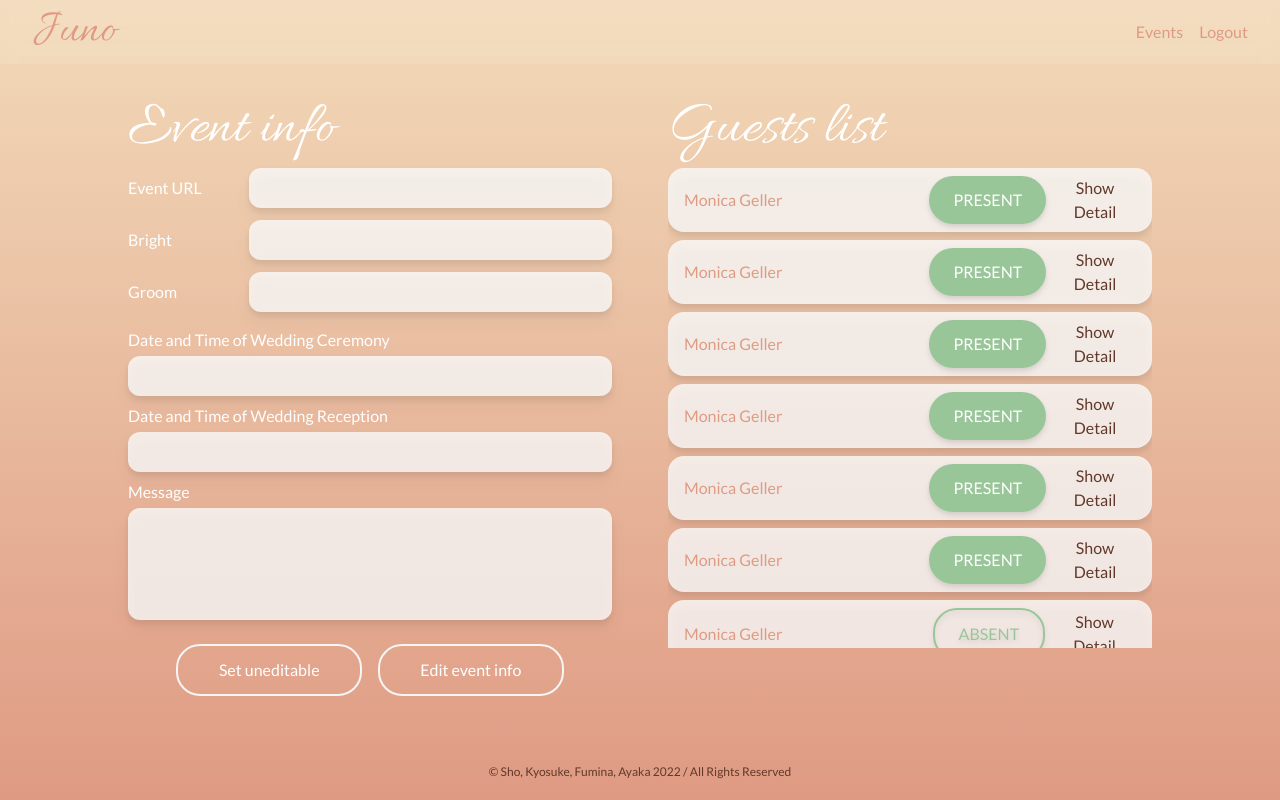
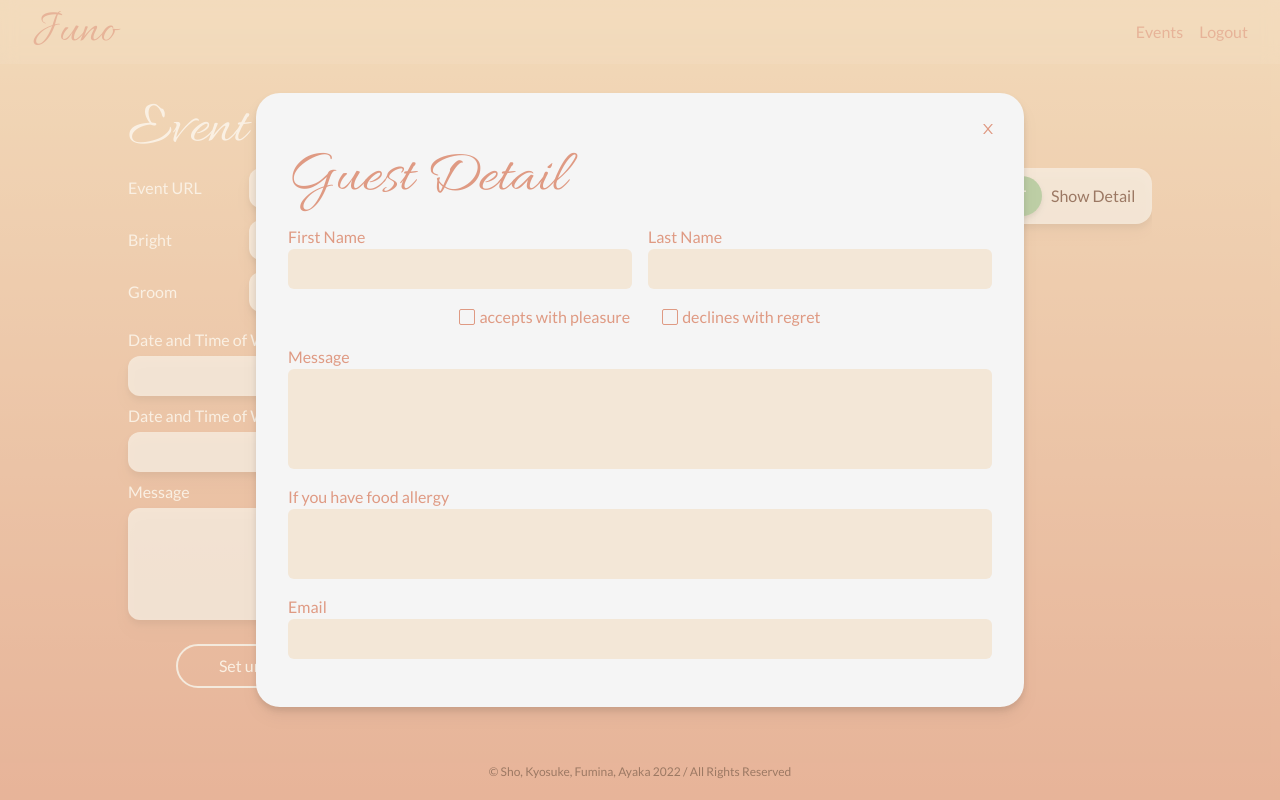
Before and after one commit to AyakaYasuda/juno, a React (Create React App) app: page /admin/event in a window 1280 px wide. Both pictures are taken after a click on the button "Show Detail". Built offline with nearby package versions, Linux system fonts and the light colour scheme.

Commit message:
modal done#17

```diff
--- a/package.json
+++ b/package.json
@@ -13,6 +13,7 @@
     "@types/react-dom": "^18.0.5",
     "react": "^18.1.0",
     "react-dom": "^18.1.0",
+    "react-icons": "^4.4.0",
     "react-redux": "^8.0.2",
     "react-router-dom": "^6.3.0",
     "react-scripts": "5.0.1",
--- a/src/index.css
+++ b/src/index.css
@@ -43,7 +43,7 @@
     @apply hover:border-b-2 border-white;
   }
   .InputDark {
-    @apply bg-Pink-lighter bg-opacity-50 text-Pink-default p-2 border-none rounded-md mb-4;
+    @apply bg-Pink-lighter bg-opacity-50 text-Pink-default p-2 border-none rounded-md;
   }
   .InputLighter {
     @apply p-1 rounded-3xl bg-White-lighter text-Pink-default bg-opacity-80 border-none drop-shadow-lg md:p-2 md:rounded-xl;
--- a/src/views/components/atomic/atoms/Button.tsx
+++ b/src/views/components/atomic/atoms/Button.tsx
@@ -7,7 +7,7 @@ type Props = {
 
 const Button: React.FC<Props> = ({ children, styleButton }) => {
   return (
-    <button className={`rounded-3xl py-3 px-6 w-full ${styleButton}`}>
+    <button className={`rounded-3xl py-2 px-4 w-full ${styleButton}`}>
       {children}
     </button>
   );
--- /dev/null
+++ b/src/views/components/atomic/molecules/Modal.tsx
@@ -0,0 +1,69 @@
+import React from 'react';
+import { AiOutlineClose } from 'react-icons/ai';
+import Card from '../atoms/Card';
+
+type ModalProps = {
+  closeHandler: () => void;
+};
+
+const Modal: React.FC<ModalProps> = ({ closeHandler }) => {
+  return (
+    <div className="absolute top-0 left-0 z-50 bg-Pink-lighter bg-opacity-40 w-screen h-screen FlexCenter text-Pink-default ">
+      <div className="relative w-3/4 md:w-3/5">
+        <Card>
+          <button onClick={closeHandler} className="absolute top-7 right-7">
+            <AiOutlineClose />
+          </button>
+          <h2 className="text-Pink-default mb-4 pt-6">Guest Detail</h2>
+          <form>
+            <ul>
+              <li className="md:flex flex-row gap-4 mb-4">
+                <label className="mb-4 md:mb-0 basis-1/2 flex flex-col">
+                  First Name <input className="InputDark" />
+                </label>
+                <label className="basis-1/2 flex flex-col">
+                  Last Name
+                  <input className="InputDark" />
+                </label>
+              </li>
+              <li className="md:FlexJustify gap-8 mb-4">
+                <p className="mb-2 md:mb-0 form-check form-check-inline">
+                  <input
+                    type="radio"
+                    name="inlineRadioOptions"
+                    id="inlineRadio1"
+                    className="form-check-input appearance-none h-4 w-4 border border-Pink-default rounded-sm checked:bg-Pink-default focus:outline-none transition duration-200 mt-1 float-left mr-1 cursor-pointer"
+                  />
+                  <label>accepts with pleasure</label>
+                </p>
+                <p className="form-check form-check-inline">
+                  <input
+                    type="radio"
+                    name="inlineRadioOptions"
+                    id="inlineRadio1"
+                    className="form-check-input appearance-none h-4 w-4 border border-Pink-default rounded-sm checked:bg-Pink-default focus:outline-none transition duration-200 mt-1 float-left mr-1 cursor-pointer"
+                  />
+                  <label>declines with regret</label>
+                </p>
+              </li>
+              <li className="flex flex-col mb-4">
+                <label>Message</label>
+                <input className="InputDark" style={{ height: '100px' }} />
+              </li>
+              <li className="flex flex-col mb-4">
+                <label>If you have food allergy</label>
+                <input className="InputDark" style={{ height: '70px' }} />
+              </li>
+              <li className="flex flex-col mb-4">
+                <label>Email</label>
+                <input className="InputDark" />
+              </li>
+            </ul>
+          </form>
+        </Card>
+      </div>
+    </div>
+  );
+};
+
+export default Modal;
--- a/src/views/pages/Admin/AdminEventManage.tsx
+++ b/src/views/pages/Admin/AdminEventManage.tsx
@@ -1,10 +1,12 @@
 import React, { useState } from 'react';
+import Modal from 'views/components/atomic/molecules/Modal';
 import Button from '../../components/atomic/atoms/Button';
 import Navbar from '../../components/atomic/molecules/Navbar';
 
 const AdminEventManage = () => {
   const [showInfoStyle, setShowInfoStyle] = useState('w-full');
   const [showGuestsStyle, setShowGuestsStyle] = useState('hidden');
+  const [showModal, setShowModal] = useState<boolean>(false);
 
   const showInfoHandler = () => {
     setShowInfoStyle('block w-full');
@@ -16,9 +18,14 @@ const AdminEventManage = () => {
     setShowInfoStyle('hidden');
   };
 
+  const showModalHandler = () => {
+    setShowModal(!showModal);
+  };
+
   return (
     <>
       <Navbar />
+      {showModal && <Modal closeHandler={showModalHandler} />}
       <section className="w-full h-screen FlexCenter flex-col bg-gradient-to-b from-Pink-lighter to-Pink-default relative">
         <ul className="pt-16 flex flex-row justify-center gap-14 mb-6 md:hidden">
           <li onClick={showInfoHandler} className="HoverUnderLine">
@@ -80,79 +87,10 @@ const AdminEventManage = () => {
                 <Button styleButton="basis-1/5 bg-Green-default text-white drop-shadow-md mr-2">
                   PRESENT
                 </Button>
-                <button className="text-Pink-dark basis-1/5">
-                  Show Detail
-                </button>
-              </li>
-              <li className="InputLighter FlexCenter mb-2 rounded-2xl px-4">
-                <span className="basis-3/5">Monica Geller</span>
-                <Button styleButton="basis-1/5 bg-Green-default text-white drop-shadow-md mr-2">
-                  PRESENT
-                </Button>
-                <button className="text-Pink-dark basis-1/5">
-                  Show Detail
-                </button>
-              </li>
-              <li className="InputLighter FlexCenter mb-2 rounded-2xl px-4">
-                <span className="basis-3/5">Monica Geller</span>
-                <Button styleButton="basis-1/5 bg-Green-default text-white drop-shadow-md mr-2">
-                  PRESENT
-                </Button>
-                <button className="text-Pink-dark basis-1/5">
-                  Show Detail
-                </button>
-              </li>
-              <li className="InputLighter FlexCenter mb-2 rounded-2xl px-4">
-                <span className="basis-3/5">Monica Geller</span>
-                <Button styleButton="basis-1/5 bg-Green-default text-white drop-shadow-md mr-2">
-                  PRESENT
-                </Button>
-                <button className="text-Pink-dark basis-1/5">
-                  Show Detail
-                </button>
-              </li>
-              <li className="InputLighter FlexCenter mb-2 rounded-2xl px-4">
-                <span className="basis-3/5">Monica Geller</span>
-                <Button styleButton="basis-1/5 bg-Green-default text-white drop-shadow-md mr-2">
-                  PRESENT
-                </Button>
-                <button className="text-Pink-dark basis-1/5">
-                  Show Detail
-                </button>
-              </li>
-              <li className="InputLighter FlexCenter mb-2 rounded-2xl px-4">
-                <span className="basis-3/5">Monica Geller</span>
-                <Button styleButton="basis-1/5 bg-Green-default text-white drop-shadow-md mr-2">
-                  PRESENT
-                </Button>
-                <button className="text-Pink-dark basis-1/5">
-                  Show Detail
-                </button>
-              </li>
-              <li className="InputLighter FlexCenter mb-2 rounded-2xl px-4">
-                <span className="basis-3/5">Monica Geller</span>
-                <Button styleButton="basis-1/5 border-2 border-Green-default text-Green-default drop-shadow-md mr-2">
-                  ABSENT
-                </Button>
-                <button className="text-Pink-dark basis-1/5">
-                  Show Detail
-                </button>
-              </li>
-              <li className="InputLighter FlexCenter mb-2 rounded-2xl px-4">
-                <span className="basis-3/5">Monica Geller</span>
-                <Button styleButton="basis-1/5 border-2 border-Green-default text-Green-default drop-shadow-md mr-2">
-                  ABSENT
-                </Button>
-                <button className="text-Pink-dark basis-1/5">
-                  Show Detail
-                </button>
-              </li>
-              <li className="InputLighter FlexCenter mb-2 rounded-2xl px-4">
-                <span className="basis-3/5">Monica Geller</span>
-                <Button styleButton="basis-1/5 border-2 border-Green-default text-Green-default drop-shadow-md mr-2">
-                  ABSENT
-                </Button>
-                <button className="text-Pink-dark basis-1/5">
+                <button
+                  onClick={showModalHandler}
+                  className="text-Pink-dark basis-1/5"
+                >
                   Show Detail
                 </button>
               </li>
```
Also changed, not shown: 1 other file (tests, documents, lock files or other folders).
